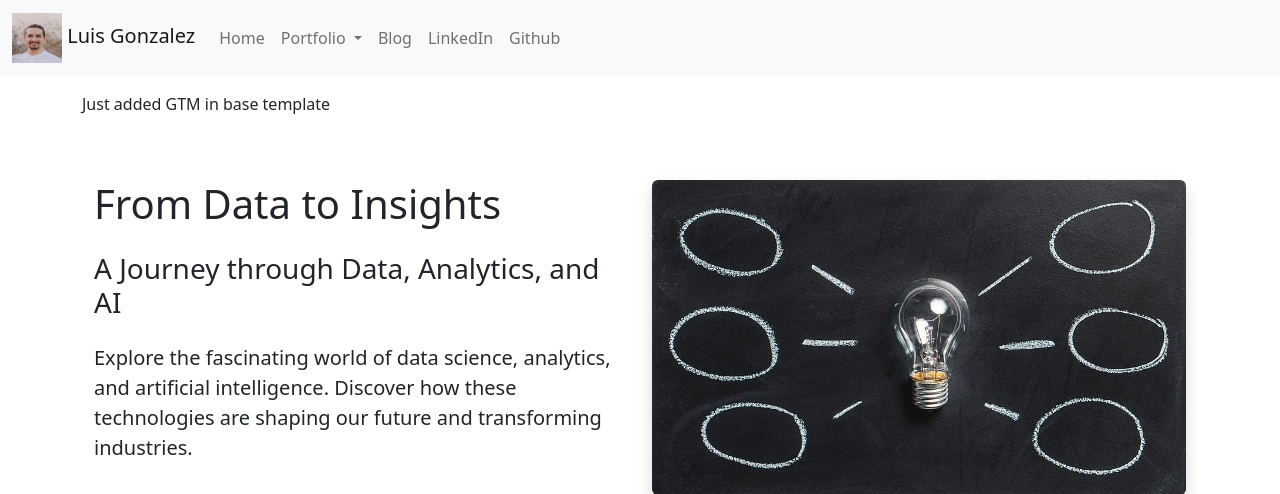
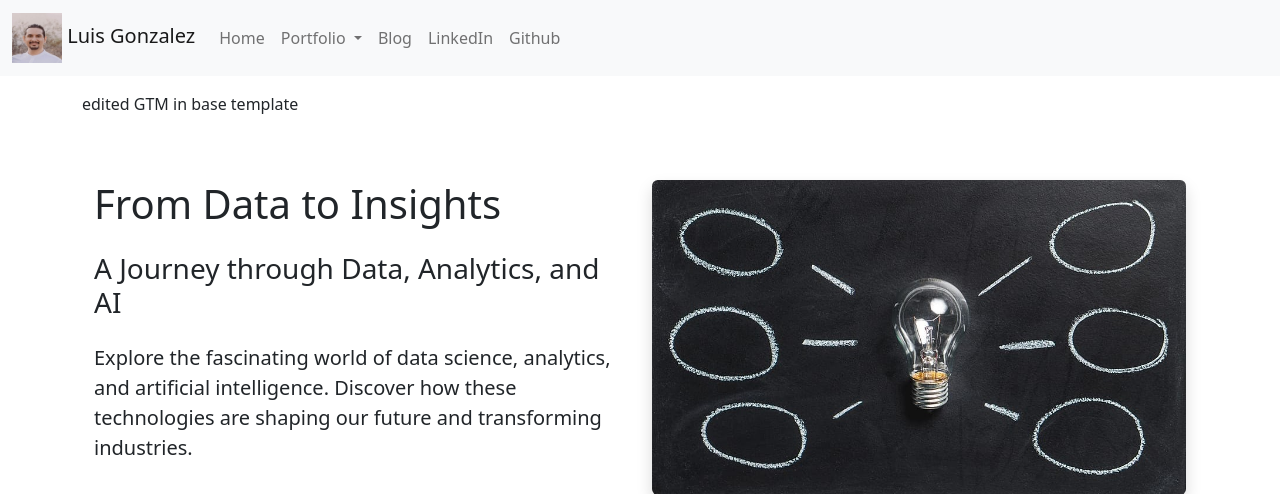
Before and after one commit to luisagcenteno84/luiscenteno_dev, a Django app: page / in a window 1280 px wide. Shown: the top 494 px of the page. Run offline with Django 5.2, Linux system fonts and the light colour scheme.

Commit message:
edited gtm tag

```diff
--- a/luiscenteno_dev/templates/home.html
+++ b/luiscenteno_dev/templates/home.html
@@ -4,7 +4,7 @@
 {% block title %}From Data to Insights: A Journey through Data, Analytics, and AI{% endblock %}
 
 {% block header %}
-    Just added GTM in base template
+    edited GTM in base template
 {% endblock header %}
 
 {% block content %}
```
Also changed, not shown: luiscenteno_dev/templates/base.html (+2 -6 lines).
